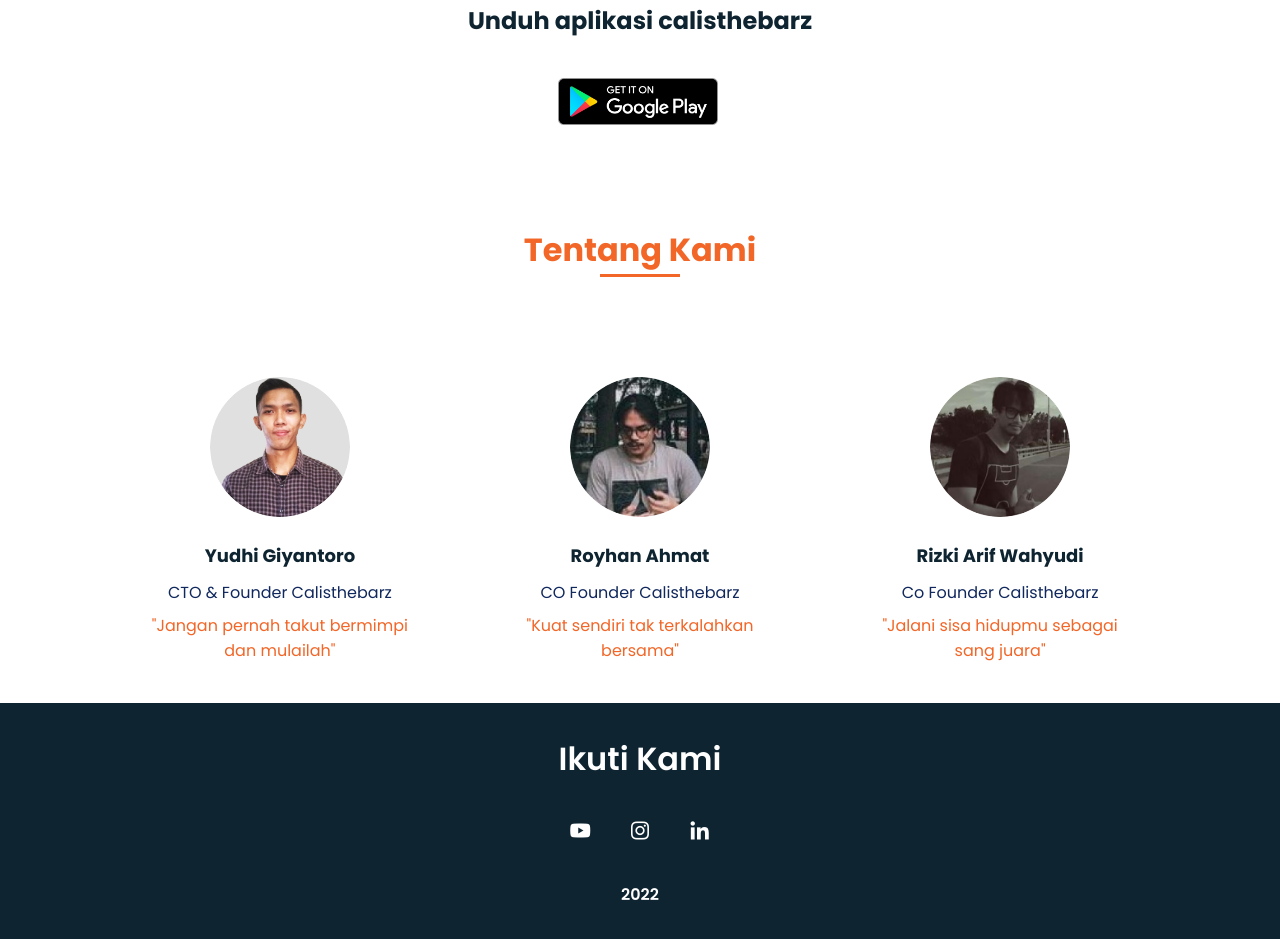
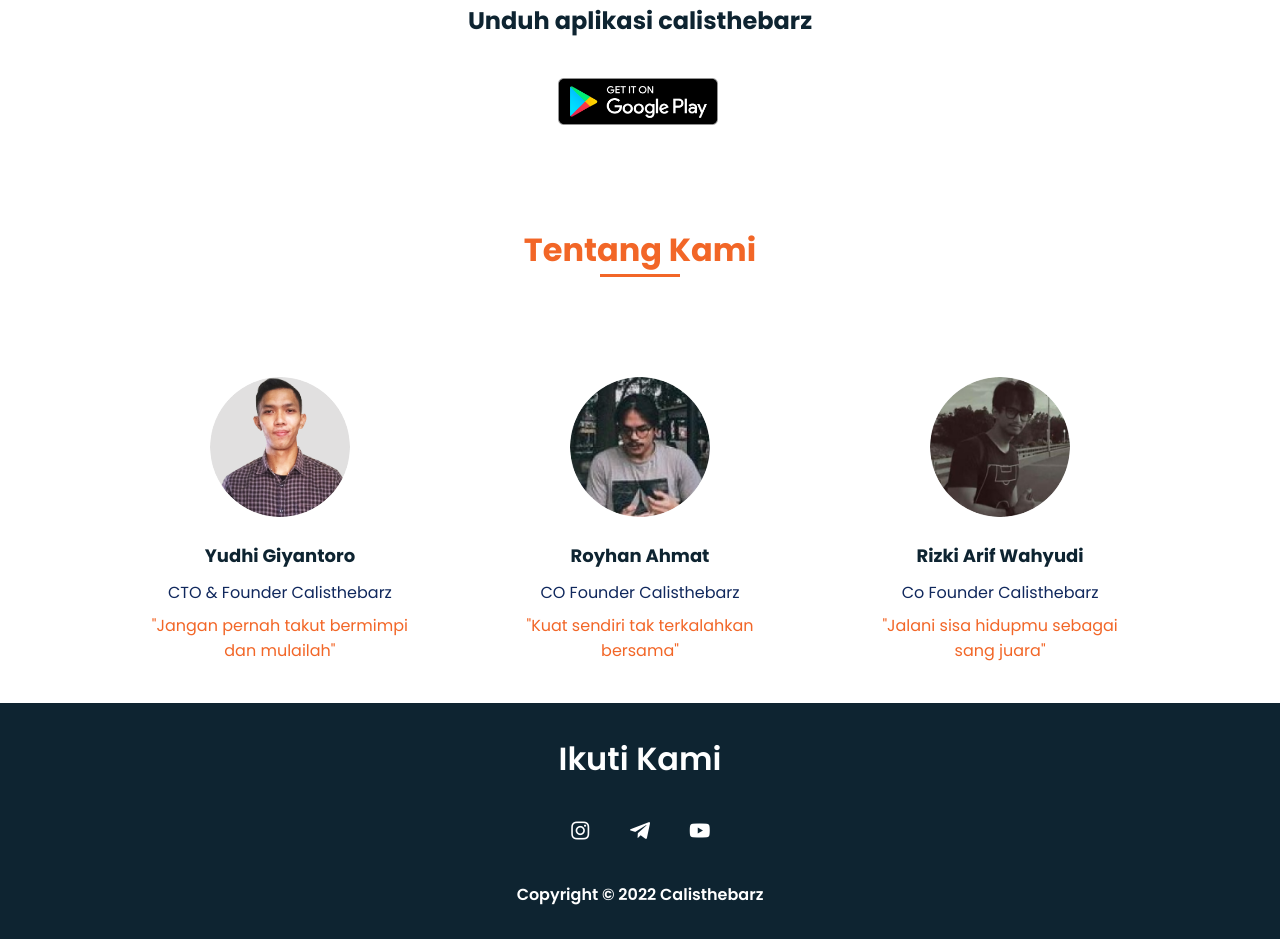
Before and after one commit to YudhiGiyantoro/calisthenicsbarz, a plain HTML site: page index.html in a window 1280 px wide. Shown: the part 3282-4221 px from the top of the page. Drawn offline with nearby package versions, Linux system fonts and the light colour scheme; some packages are replaced by stand-ins of ours; a script that the page names is missing.

Commit message:
Update index.html

```diff
--- a/index.html
+++ b/index.html
@@ -7,6 +7,8 @@
         <link rel="stylesheet" href="styles.css">
         <script src="https://cdn.jsdelivr.net/gh/cferdinandi/smooth-scroll/dist/smooth-scroll.polyfills.min.js"></script>
        <link rel="stylesheet" href="https://stackpath.bootstrapcdn.com/font-awesome/4.7.0/css/font-awesome.min.css" rel="stylesheet">
+
+
 <link rel="stylesheet" href="https://cdnjs.cloudflare.com/ajax/libs/font-awesome/5.15.2/css/all.min.css"/>
 
         <!-- =====BOX ICONS===== -->
@@ -227,7 +229,7 @@
         </div>
         <div class="name_jobs">Rizki Arif Wahyudi</div>
         <p style="color:#10285d;">Co Founder Calisthebarz</p>
-       <p  style="color:var(--first-color);">"Jalani sisa hidupmu sebagai sang juara"</p>
+       <p  style="color:var(--first-color);"text-align:center;text-align: justify;>"Jalani sisa hidupmu sebagai sang juara"</p>
       </div>
     </div>
 </section>
@@ -248,12 +250,14 @@
         <footer class="footer">
             <p class="footer__title">Ikuti Kami</p>
             <div class="footer__social">
-                <a href="https://www.youtube.com/channel/UCdOxPQVzVrW1zO3nI1Y949Q?view_as=subscriber" class="footer__icon"><i class='bx bxl-youtube' ></i></a>
-                <a href="https://www.instagram.com/yudhigiyantoro/" class="footer__icon"><i class='bx bxl-instagram' ></i></a>
-                <a href="#" class="footer__icon"><i class='bx bxl-linkedin' ></i></a>
+                <a href="https://www.youtube.com/channel/UCdOxPQVzVrW1zO3nI1Y949Q?view_as=subscriber" class="footer__icon"><i class='bx bxl-instagram' ></i></a>
+                <a href="https://www.instagram.com/yudhigiyantoro/" class="footer__icon"><i class='bx bxl-telegram' ></i></a>
+                <a href="#" class="footer__icon"><i class='bx bxl-youtube' ></i></a>
             </div>
-            <p> 2022 </p>
+            <p style="font-family:Poppins;">Copyright © 2022 Calisthebarz </p>
         </footer>
+
+
 
 
         <!--===== SCROLL REVEAL =====-->
```
